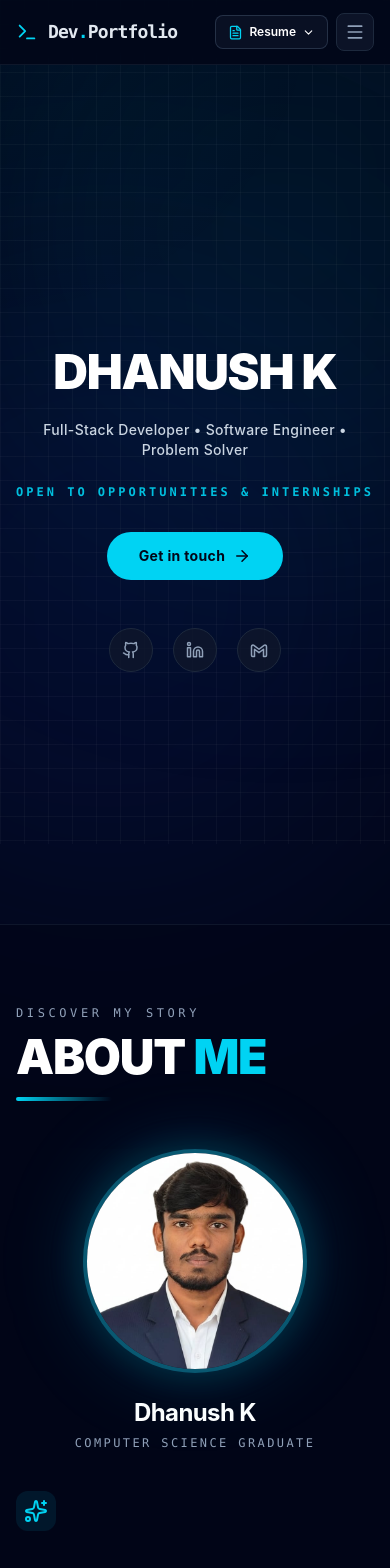
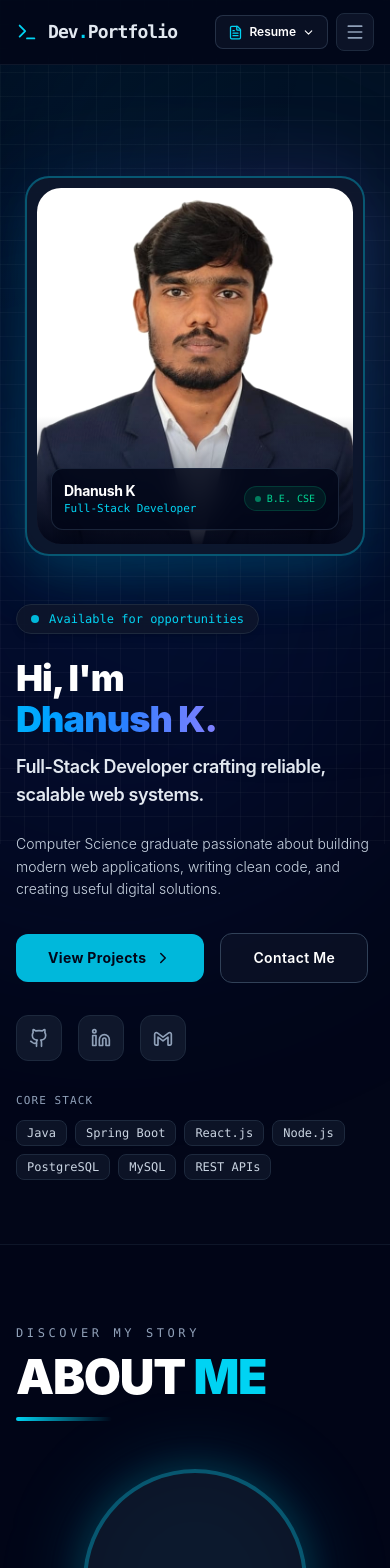
Before and after one commit to dhanush0806/Developer_Portfolio, a React (Vite) app: page / in a window 390 px wide. Shown: the top 1568 px of the page. Built offline with nearby package versions, Linux system fonts and the light colour scheme; the HTML template or start-up script is replaced by a standard one.

Commit message:
Update portfolio

```diff
--- a/src/App.jsx
+++ b/src/App.jsx
@@ -10,10 +10,12 @@ import { EducationSection } from './sections/EducationSection';
 import { Footer } from './components/Footer';
 import { CertificationsSection } from './sections/CertificationsSection';
 import { ContactSection } from './sections/ContactSection';
+
 export default function App() {
   const [activeSection, setActiveSection] = useState('home');
   const [mousePos, setMousePos] = useState({ x: 0, y: 0 });
   const [heroVisible, setHeroVisible] = useState(false);
+  const [photoProgress, setPhotoProgress] = useState(0);
 
   useEffect(() => {
     setTimeout(() => setHeroVisible(true), 150);
@@ -22,6 +24,7 @@ export default function App() {
     return () => window.removeEventListener('mousemove', handleMouseMove);
   }, []);
 
+  // Track scroll position for active section & smooth photo flight progress
   useEffect(() => {
     const handleScroll = () => {
       const sections = ['home', 'about', 'skills', 'projects', 'experience', 'education', 'certifications', 'contact'];
@@ -39,9 +42,18 @@ export default function App() {
           }
         }
       }
+
+      // Calculate photo flight progress between Hero and About
+      const aboutEl = document.getElementById("about");
+      if (aboutEl) {
+        const aboutTop = aboutEl.offsetTop;
+        // Progress reaches 1.0 when the user scrolls near the About section
+        const progress = Math.min(1, Math.max(0, window.scrollY / Math.max(1, aboutTop - 180)));
+        setPhotoProgress(progress);
+      }
     };
 
-    window.addEventListener('scroll', handleScroll);
+    window.addEventListener('scroll', handleScroll, { passive: true });
     handleScroll();
     return () => window.removeEventListener('scroll', handleScroll);
   }, []);
@@ -111,8 +123,8 @@ export default function App() {
 
       {/* Main Content Sections */}
       <main className="relative z-10 pt-20">
-        <HeroSection heroVisible={heroVisible} scrollTo={scrollTo} />
-        <AboutSection />
+        <HeroSection heroVisible={heroVisible} scrollTo={scrollTo} photoProgress={photoProgress} />
+        <AboutSection photoProgress={photoProgress} />
         <SkillsSection />
         <ProjectsSection />
         <ExperienceSection />
--- a/src/components/HeroSection.jsx
+++ b/src/components/HeroSection.jsx
@@ -1,75 +1,241 @@
-import React from "react";
-import { ArrowRight } from "lucide-react";
+import React, { useState, useEffect } from "react";
+import { ChevronRight } from "lucide-react";
 import { Github, Linkedin, Email } from "./BrandIcons";
+import heroImage from "../assets/hero.png";
 
-export const HeroSection = ({ heroVisible, scrollTo }) => {
+export const HeroSection = ({ heroVisible, scrollTo, photoProgress = 0 }) => {
+  const [imgError, setImgError] = useState(false);
+  const [delta, setDelta] = useState({ x: 0, y: 0, isMeasured: false });
+
+  // Dynamically calculate the EXACT center-to-center distance between Hero photo and About circle
+  useEffect(() => {
+    const measure = () => {
+      const heroSlot = document.getElementById("hero-photo-slot");
+      const aboutTarget = document.getElementById("about-photo-target");
+      if (!heroSlot || !aboutTarget) return;
+
+      const heroRect = heroSlot.getBoundingClientRect();
+      const aboutRect = aboutTarget.getBoundingClientRect();
+
+      // Absolute center coordinates in the page
+      const heroCenterX = heroRect.left + heroRect.width / 2;
+      const heroCenterY = heroRect.top + window.scrollY + heroRect.height / 2;
+
+      const aboutCenterX = aboutRect.left + aboutRect.width / 2;
+      const aboutCenterY = aboutRect.top + window.scrollY + aboutRect.height / 2;
+
+      setDelta({
+        x: aboutCenterX - heroCenterX,
+        y: aboutCenterY - heroCenterY,
+        isMeasured: true,
+      });
+    };
+
+    measure();
+    window.addEventListener("resize", measure);
+    const t1 = setTimeout(measure, 300);
+    const t2 = setTimeout(measure, 800);
+    return () => {
+      window.removeEventListener("resize", measure);
+      clearTimeout(t1);
+      clearTimeout(t2);
+    };
+  }, []);
+
+  // Ultra-smooth cubic easing curve
+  const ease =
+    photoProgress < 0.5
+      ? 2 * photoProgress * photoProgress
+      : 1 - Math.pow(-2 * photoProgress + 2, 2) / 2;
+
+  // Since both are on the left side, the glide is a natural vertical path!
+  const translateX = delta.isMeasured ? delta.x * ease : 0;
+  const translateY = delta.isMeasured ? delta.y * ease : 0;
+  const scale = 1 - ease * 0.32;
+  const borderRadius = `${24 + ease * 120}px`;
+
+  // Hide the flying element once landed (AboutSection takes over seamlessly)
+  const isLanded = photoProgress >= 0.92;
+  const flyingOpacity = isLanded ? 0 : 1;
+  const badgeOpacity = Math.max(0, 1 - photoProgress * 2.5);
+
   return (
     <section
       id="home"
-      className="min-h-screen flex items-center justify-center pt-20 pb-16 px-4 sm:px-6 relative text-center"
+      className="min-h-screen flex items-center justify-center pt-24 sm:pt-28 pb-16 px-4 sm:px-6 relative"
     >
+      <div className="max-w-6xl w-full mx-auto grid lg:grid-cols-12 gap-12 lg:gap-14 items-center">
+
+        {/* Left Column: Photo (Swapped to Left as requested) */}
         <div
-        className={`max-w-4xl mx-auto space-y-6 sm:space-y-8 transition-all duration-1000 ${
+          className={`lg:col-span-5 flex justify-center lg:justify-start transition-all duration-1000 delay-200 ${
+            heroVisible ? "opacity-100 scale-100" : "opacity-0 scale-95"
+          }`}
+        >
+          {/* Static Slot in Hero to anchor initial position */}
+          <div
+            id="hero-photo-slot"
+            className="relative w-full max-w-[340px] sm:max-w-[380px] h-[380px] sm:h-[430px] md:h-[460px]"
+          >
+            {/* The Animated Flying / Morphing Photo Element */}
+            <div
+              style={{
+                transform: `translate3d(${translateX}px, ${translateY}px, 0) scale(${scale})`,
+                borderRadius: borderRadius,
+                opacity: flyingOpacity,
+                willChange: "transform, border-radius, opacity",
+                transition: "opacity 0.25s cubic-bezier(0.16, 1, 0.3, 1), box-shadow 0.3s ease",
+              }}
+              className="relative w-full h-full p-2.5 bg-slate-900/85 backdrop-blur-xl border-2 border-cyan-500/40 shadow-2xl shadow-cyan-500/15 group z-30 overflow-hidden"
+            >
+              {/* Inner Picture */}
+              <div
+                style={{ borderRadius: borderRadius }}
+                className="relative w-full h-full overflow-hidden bg-slate-950"
+              >
+                {!imgError ? (
+                  <img
+                    src={heroImage}
+                    alt="Dhanush K"
+                    className="w-full h-full object-cover object-top filter contrast-[1.03]"
+                    onError={() => setImgError(true)}
+                  />
+                ) : (
+                  <div className="w-full h-full flex items-center justify-center bg-slate-950 text-slate-500">
+                    <span className="text-4xl font-bold">DK</span>
+                  </div>
+                )}
+
+                {/* Bottom Vignette */}
+                <div
+                  style={{ opacity: badgeOpacity }}
+                  className="absolute inset-x-0 bottom-0 h-32 bg-gradient-to-t from-slate-950/95 via-slate-950/40 to-transparent pointer-events-none transition-opacity duration-300"
+                ></div>
+
+                {/* Floating Micro Badge on Hero photo (fades out as it morphs into About circle) */}
+                <div
+                  style={{ opacity: badgeOpacity }}
+                  className="absolute bottom-3.5 inset-x-3.5 p-3 rounded-xl bg-slate-950/85 backdrop-blur-md border border-slate-800/90 shadow-xl flex items-center justify-between pointer-events-none transition-opacity duration-300"
+                >
+                  <div>
+                    <h4 className="text-white font-bold text-sm tracking-tight">Dhanush K</h4>
+                    <p className="text-[11px] font-mono text-cyan-400">Full-Stack Developer</p>
+                  </div>
+                  <div className="px-2.5 py-1 rounded-full bg-emerald-500/10 border border-emerald-500/20 text-[10px] font-mono text-emerald-400 flex items-center gap-1.5">
+                    <span className="h-1.5 w-1.5 rounded-full bg-emerald-400 animate-pulse"></span>
+                    <span>B.E. CSE</span>
+                  </div>
+                </div>
+              </div>
+            </div>
+
+            {/* Ambient Background Glow in Hero Slot */}
+            <div className="absolute inset-0 bg-gradient-to-tr from-cyan-500/20 via-blue-500/10 to-purple-500/20 rounded-3xl blur-2xl -z-10 pointer-events-none"></div>
+
+          </div>
+        </div>
+
+        {/* Right Column: Text & Content (Swapped to Right as requested) */}
+        <div
+          className={`lg:col-span-7 space-y-6 sm:space-y-7 transition-all duration-1000 ${
             heroVisible ? "opacity-100 translate-y-0" : "opacity-0 translate-y-10"
           }`}
         >
-        {/* Giant Centered Name */}
-        <h1 className="text-5xl sm:text-7xl md:text-8xl lg:text-9xl font-black tracking-tight text-white uppercase select-none">
-          DHANUSH K
+          {/* Status Badge */}
+          <div className="inline-flex items-center gap-2.5 px-3.5 py-1.5 rounded-full bg-slate-900/80 backdrop-blur-md border border-slate-800 text-xs sm:text-sm font-mono text-cyan-400 shadow-md">
+            <span className="relative flex h-2 w-2">
+              <span className="animate-ping absolute inline-flex h-full w-full rounded-full bg-cyan-400 opacity-75"></span>
+              <span className="relative inline-flex rounded-full h-2 w-2 bg-cyan-500"></span>
+            </span>
+            Available for opportunities
+          </div>
+
+          {/* Headline */}
+          <div className="space-y-3">
+            <h1 className="text-4xl sm:text-5xl md:text-6xl font-black tracking-tight text-white leading-[1.15]">
+              Hi, I'm <br />
+              <span className="text-transparent bg-clip-text bg-gradient-to-r from-cyan-400 via-blue-500 to-purple-400 animate-gradient-x">
+                Dhanush K.
+              </span>
             </h1>
+            <p className="text-lg sm:text-xl md:text-2xl text-slate-200 font-semibold tracking-tight">
+              Full-Stack Developer crafting reliable, scalable web systems.
+            </p>
+          </div>
 
-        {/* Roles / Subtitle */}
-        <p className="text-sm sm:text-base md:text-lg text-slate-300 font-medium tracking-wide">
-          Full-Stack Developer • Software Engineer • Problem Solver
+          {/* Bio text */}
+          <p className="text-sm sm:text-base text-slate-300 font-light leading-relaxed max-w-xl">
+            Computer Science graduate passionate about building modern web applications, writing clean code, and creating useful digital solutions.
           </p>
 
-        {/* Status Line */}
-        <p className="text-xs sm:text-sm font-mono tracking-[0.25em] text-cyan-400/90 uppercase font-semibold">
-          OPEN TO OPPORTUNITIES & INTERNSHIPS
-        </p>
-
-        {/* CTA Button */}
-        <div className="pt-2 flex justify-center">
+          {/* Action Buttons */}
+          <div className="pt-2 flex flex-wrap items-center gap-4 sm:gap-6">
             <button
-            onClick={() => scrollTo("contact")}
-            className="px-8 py-3.5 rounded-full bg-cyan-400 text-slate-950 font-bold hover:bg-cyan-300 hover:shadow-[0_0_30px_rgba(34,211,238,0.4)] hover:scale-105 transition-all duration-300 flex items-center gap-2 group tracking-wide text-sm sm:text-base cursor-pointer"
+              onClick={() => scrollTo("projects")}
+              className="px-8 py-3.5 rounded-xl bg-cyan-500 text-slate-950 font-bold hover:bg-cyan-400 hover:shadow-[0_0_25px_rgba(6,182,212,0.5)] hover:-translate-y-1 transition-all duration-300 flex items-center gap-2 group tracking-wide cursor-pointer text-sm sm:text-base"
             >
-            <span>Get in touch</span>
-            <ArrowRight
+              <span>View Projects</span>
+              <ChevronRight
                 size={18}
                 className="group-hover:translate-x-1.5 transition-transform duration-300"
               />
             </button>
+
+            <button
+              onClick={() => scrollTo("contact")}
+              className="px-8 py-3.5 rounded-xl border border-slate-700 bg-slate-900/60 text-white font-semibold hover:border-cyan-400 hover:text-cyan-400 hover:bg-slate-800 transition-all duration-300 text-sm sm:text-base tracking-wide cursor-pointer"
+            >
+              Contact Me
+            </button>
           </div>
 
-        {/* Minimal Social Links */}
-        <div className="pt-6 flex justify-center items-center gap-5">
+          {/* Social Links */}
+          <div className="pt-2 flex items-center gap-4">
             <a
               href="https://github.com/dhanush0806"
               target="_blank"
               rel="noreferrer"
-            className="p-3 rounded-full bg-slate-900/80 border border-slate-800 text-slate-400 hover:text-white hover:border-slate-600 hover:-translate-y-1 transition-all duration-300"
+              className="p-3 rounded-xl bg-slate-900 border border-slate-800 text-slate-400 hover:text-white hover:border-slate-600 hover:-translate-y-1.5 hover:shadow-lg transition-all duration-300"
               aria-label="GitHub"
             >
-            <Github size={18} />
+              <Github size={20} />
             </a>
             <a
               href="https://linkedin.com/in/YOUR_LINKEDIN_PROFILE"
               target="_blank"
               rel="noreferrer"
-            className="p-3 rounded-full bg-slate-900/80 border border-slate-800 text-slate-400 hover:text-[#0A66C2] hover:border-[#0A66C2]/50 hover:-translate-y-1 transition-all duration-300"
+              className="p-3 rounded-xl bg-slate-900 border border-slate-800 text-slate-400 hover:text-[#0A66C2] hover:border-[#0A66C2]/50 hover:-translate-y-1.5 hover:shadow-lg transition-all duration-300"
               aria-label="LinkedIn"
             >
-            <Linkedin size={18} />
+              <Linkedin size={20} />
             </a>
             <a
               href="mailto:dhanushskms11@gmail.com"
-            className="p-3 rounded-full bg-slate-900/80 border border-slate-800 text-slate-400 hover:text-[#EA4335] hover:border-[#EA4335]/50 hover:-translate-y-1 transition-all duration-300"
+              className="p-3 rounded-xl bg-slate-900 border border-slate-800 text-slate-400 hover:text-[#EA4335] hover:border-[#EA4335]/50 hover:-translate-y-1.5 hover:shadow-lg transition-all duration-300"
               aria-label="Email"
             >
-            <Email size={18} />
+              <Email size={20} />
             </a>
           </div>
+
+          {/* Core Stack Strip */}
+          <div className="pt-2">
+            <p className="text-[11px] font-mono uppercase tracking-widest text-slate-400 mb-2.5">
+              Core Stack
+            </p>
+            <div className="flex flex-wrap gap-2">
+              {["Java", "Spring Boot", "React.js", "Node.js", "PostgreSQL", "MySQL", "REST APIs"].map((tech) => (
+                <span
+                  key={tech}
+                  className="px-2.5 py-1 rounded-lg bg-slate-900/80 border border-slate-800 text-xs font-mono text-slate-300"
+                >
+                  {tech}
+                </span>
+              ))}
+            </div>
+          </div>
+        </div>
+
       </div>
     </section>
   );
--- a/src/sections/AboutSection.jsx
+++ b/src/sections/AboutSection.jsx
@@ -3,7 +3,7 @@ import { ArrowRight, Sparkles } from 'lucide-react';
 import { useScrollReveal } from '../hooks/useScrollReveal';
 import heroImage from '../assets/hero.png';
 
-export const AboutSection = () => {
+export const AboutSection = ({ photoProgress = 0 }) => {
   const [imgError, setImgError] = useState(false);
   const [headerRef, headerVisible] = useScrollReveal(100);
   const [contentRef, contentVisible] = useScrollReveal(200);
@@ -16,8 +16,11 @@ export const AboutSection = () => {
     }
   };
 
+  // The photo in About section ONLY becomes visible once the flight from Hero has arrived (progress >= 0.92)
+  const isPhotoLanded = photoProgress >= 0.92;
+
   return (
-    <section id="about" className="py-20 sm:py-28 px-4 sm:px-6 bg-slate-950/60 border-y border-slate-800/50 relative">
+    <section id="about" className="py-20 sm:py-28 px-4 sm:px-6 bg-slate-950/60 border-y border-slate-800/50 relative overflow-hidden">
       <div className="max-w-6xl mx-auto space-y-12 sm:space-y-16">
 
         {/* Header (Matching Reference Image 2) */}
@@ -40,19 +43,24 @@ export const AboutSection = () => {
           className={`grid lg:grid-cols-12 gap-10 lg:gap-16 items-center transition-all duration-700 ${contentVisible ? 'opacity-100 translate-y-0' : 'opacity-0 translate-y-8'}`}
         >
 
-          {/* Left Column: Round Photo + Name + Role */}
+          {/* Left Column: Round Photo Target + Name + Role */}
           <div className="lg:col-span-5 text-center flex flex-col items-center">
-            <div className="relative group">
+            <div id="about-photo-target" className="relative group">
               {/* Soft Ambient Glow */}
               <div className="absolute inset-0 bg-cyan-500/20 rounded-full blur-2xl group-hover:bg-cyan-400/30 transition-all duration-500"></div>
 
-              {/* Circular Avatar */}
-              <div className="relative w-56 h-56 sm:w-64 sm:h-64 rounded-full overflow-hidden border-4 border-cyan-500/40 bg-slate-900 shadow-[0_0_35px_rgba(6,182,212,0.2)] transition-all duration-500 group-hover:scale-105 group-hover:border-cyan-400">
+              {/* Circular Avatar Target (Stays empty until the hero photo lands) */}
+              <div className="relative w-56 h-56 sm:w-64 sm:h-64 rounded-full overflow-hidden border-4 border-cyan-500/40 bg-slate-900/80 shadow-[0_0_35px_rgba(6,182,212,0.2)] transition-all duration-500 group-hover:scale-105 group-hover:border-cyan-400">
+                {/* Photo only appears here once the flight finishes */}
                 {!imgError ? (
                   <img
                     src={heroImage}
                     alt="Dhanush K"
-                    className="w-full h-full object-cover object-top transition-transform duration-500"
+                    style={{
+                      opacity: isPhotoLanded ? 1 : 0,
+                      transition: "opacity 0.3s ease",
+                    }}
+                    className="w-full h-full object-cover object-top"
                     onError={() => setImgError(true)}
                   />
                 ) : (
```
Lines whose indentation alone changed are shown as unchanged.
